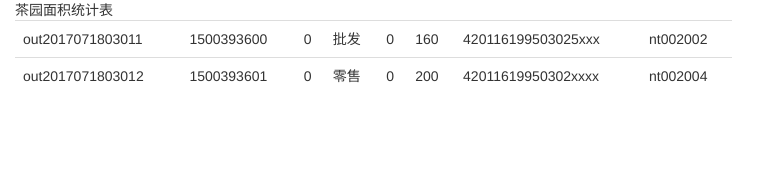
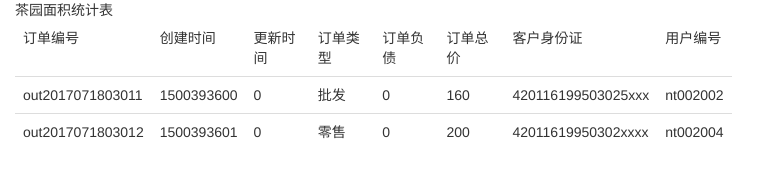
Before and after one commit to ShineaSYR/BarClick, a plain HTML site: page table_info.html in a window 1280 px wide. Shown: the whole page, without its empty margins (0-780 px from the left). Drawn offline with Linux system fonts and the light colour scheme.

Commit message:
update new html

```diff
--- a/table_info.html
+++ b/table_info.html
@@ -12,6 +12,14 @@
             <table  class="table table-hover" align="center" >
                 <thead>
                     <tr class="table-head">
+                        <td>订单编号</td>
+                        <td>创建时间</td>
+                        <td>更新时间</td>
+                        <td>订单类型</td>
+                        <td>订单负债</td>
+                        <td>订单总价</td>
+                        <td>客户身份证</td>
+                        <td>用户编号</td>
                     </tr>
                 </thead>
                <tbody class="info"></tbody>
```
